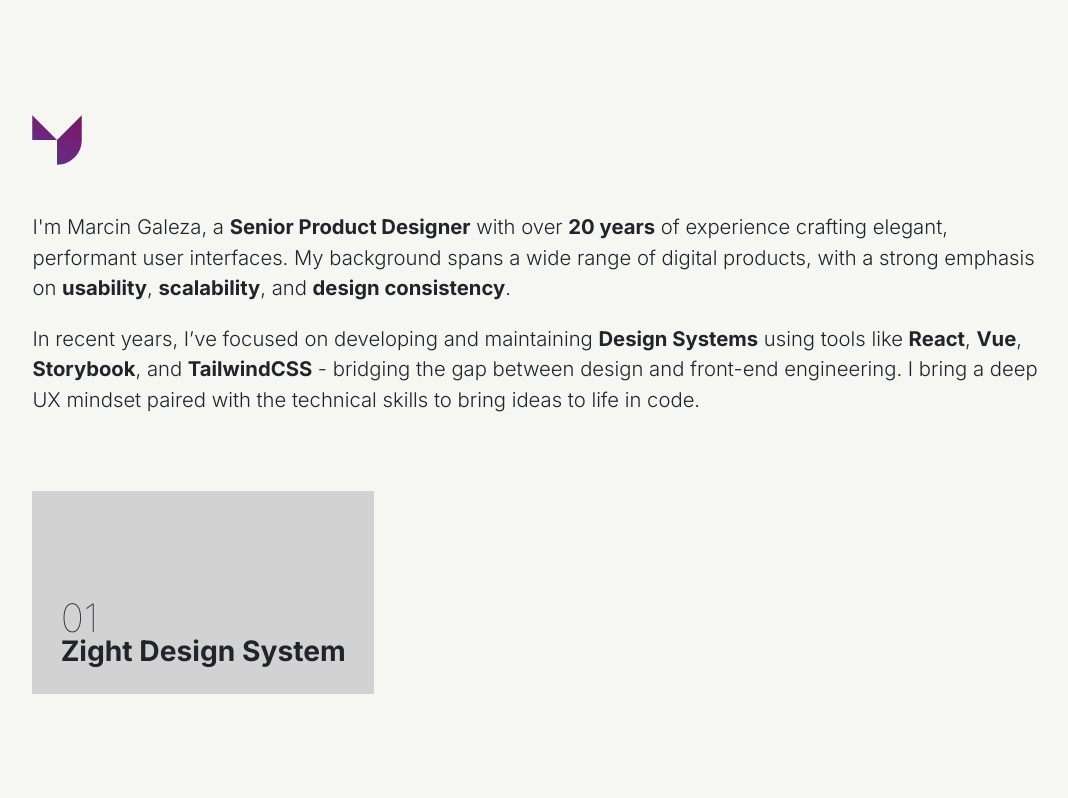
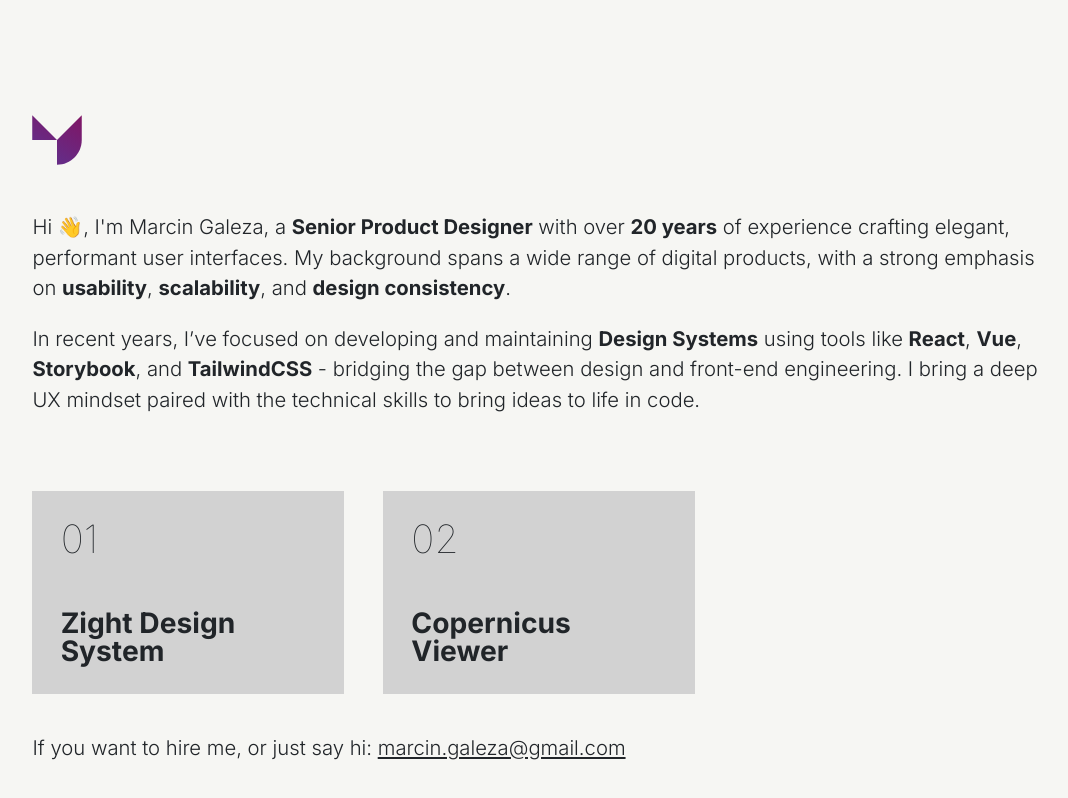
Before and after one commit to marcingaleza/marcingaleza.github.io, a plain HTML site: page index.html in a window 1280 px wide. Shown: the whole page, without its empty margins (101-1169 px from the left). Drawn offline with Linux system fonts and the light colour scheme.

Commit message:
Add content and improve styling

```diff
--- a/assets/main.css
+++ b/assets/main.css
@@ -66,7 +66,7 @@
   text-wrap: pretty;
 }
 
-:focus {
+:focus-visible {
   outline: var(--border-thin) solid var(--color-blue-500);
   outline-offset: var(--border-thin);
 }
@@ -106,19 +106,19 @@ main > * + * {
 }
 
 .case-studies {
-  display: flex;
-  flex-wrap: wrap;
+  display: grid;
+  grid-template-columns: repeat(auto-fill, minmax(300px, 1fr));
   gap: var(--s2);
   margin-block-start: var(--s4);
+  margin-block-end: var(--s2);
   list-style: none;
 }
 
 .case-studies a {
   display: flex;
   flex-direction: column;
-  justify-content: flex-end;
+  justify-content: space-between;
   width: 100%;
-  max-width: 23.75rem;
   min-height: 10rem;
   background-color: var(--color-gray-200);
   padding: var(--s1);
--- a/index.html
+++ b/index.html
@@ -55,7 +55,7 @@
           </svg>
         </div>
         <p>
-          I'm Marcin Galeza, a <strong>Senior Product Designer</strong> with over <strong>20 years</strong> of experience crafting elegant, performant user interfaces. My background spans a wide range of digital products, with a strong emphasis on <strong>usability</strong>, <strong>scalability</strong>, and <strong>design consistency</strong>.
+          Hi 👋, I'm Marcin Galeza, a <strong>Senior Product Designer</strong> with over <strong>20 years</strong> of experience crafting elegant, performant user interfaces. My background spans a wide range of digital products, with a strong emphasis on <strong>usability</strong>, <strong>scalability</strong>, and <strong>design consistency</strong>.
         </p>
         <p>
           In recent years, I’ve focused on developing and maintaining <strong>Design Systems</strong> using tools like <strong>React</strong>, <strong>Vue</strong>, <strong>Storybook</strong>, and <strong>TailwindCSS</strong> - bridging the gap between design and front-end engineering. I bring a deep UX mindset paired with the technical skills to bring ideas to life in code.
@@ -67,7 +67,14 @@
               <span class="cs-title">Zight Design System</span>
             </a>
           </li>
+          <li>
+            <a target="_blank" href="https://www.figma.com/proto/gW2clLsx5gxV8Y5SQC8H24/Case-Study---Copernicus-Viewer?page-id=0%3A1&node-id=1-24&p=f&viewport=433%2C-990%2C0.45&t=vvHjs7EjK8a65IRa-1&scaling=min-zoom&content-scaling=fixed">
+              <span class="cs-number">02</span>
+              <span class="cs-title">Copernicus Viewer</span>
+            </a>
+          </li>
         </ul>
+        <p>If you want to hire me, or just say hi: <a href="mailto:marcin.galeza@gmail.com">marcin.galeza@gmail.com</a></p>
       </main>
     </div>
   </body>
```
